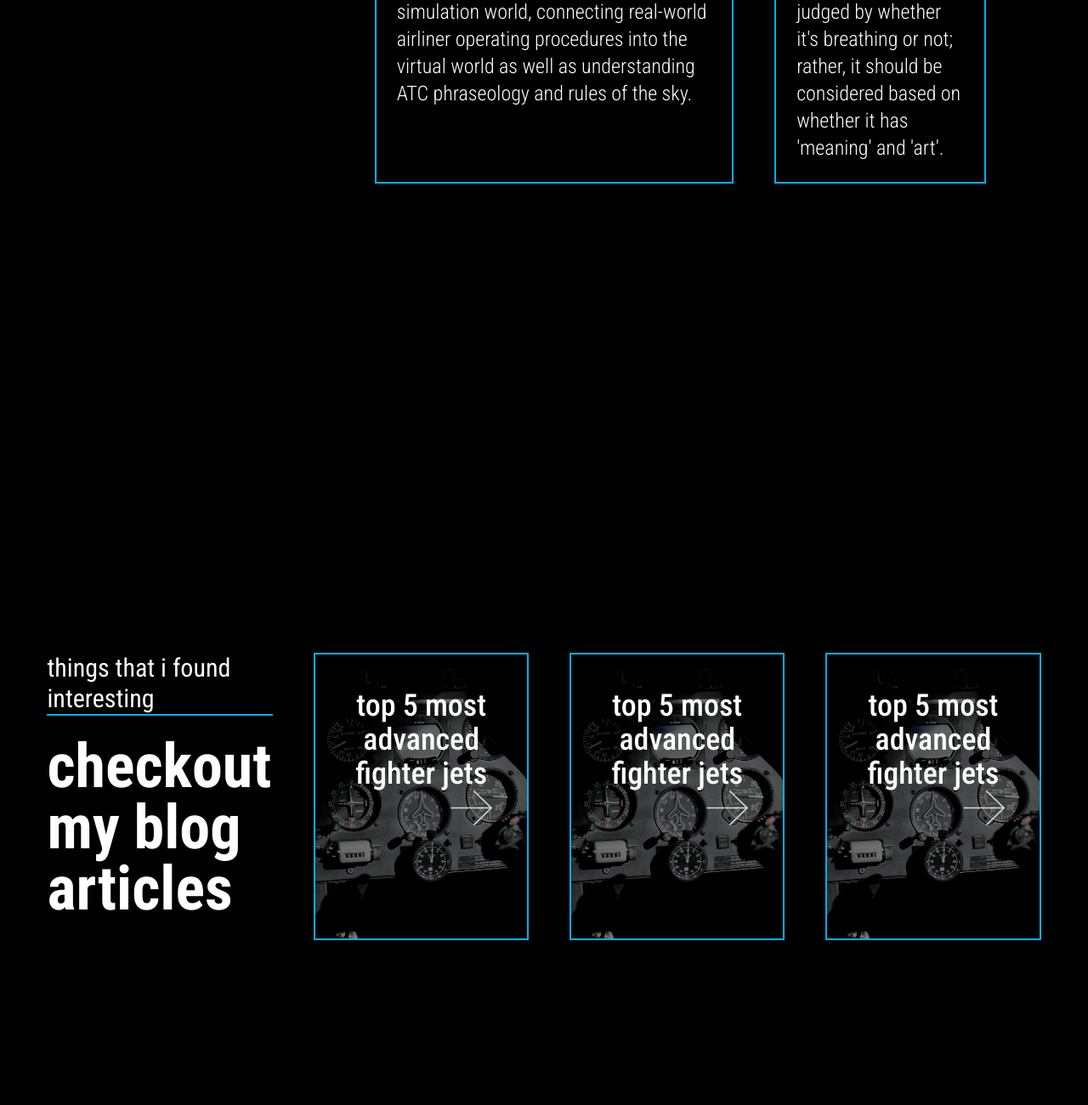
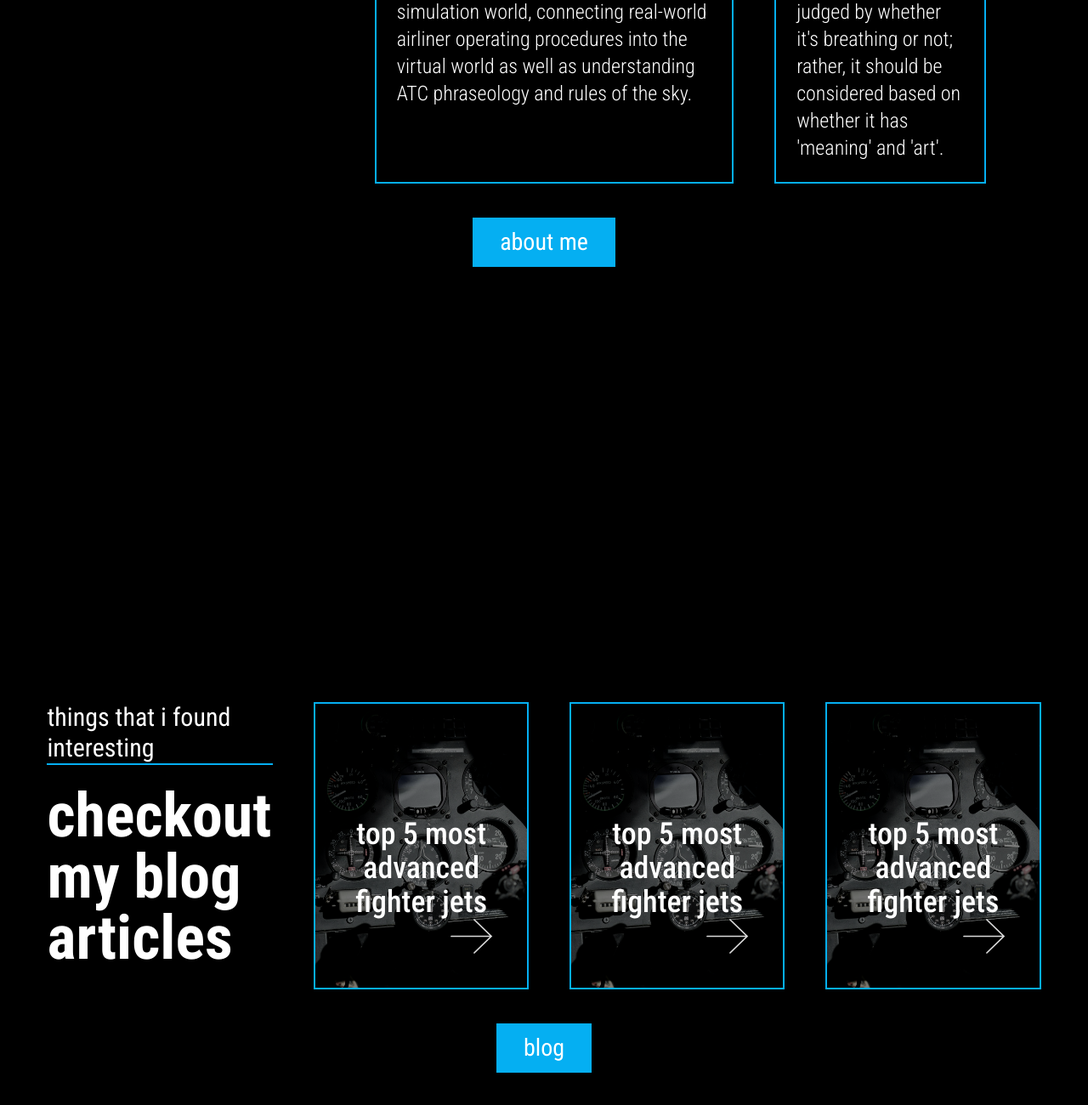
Before and after one commit to emredaglier/emredaglier.github.io, a website: page public/index.html in a window 1280 px wide. Shown: the part 1900-3200 px from the top of the page at 85% size. Drawn offline with Linux system fonts and the light colour scheme.

Commit message:
about me and blog section added

```diff
--- a/public/index.html
+++ b/public/index.html
@@ -118,7 +118,7 @@
         </div>
       </div>
     </div>
-    <a href="#"><button class="lg:hidden md:block hidden btn-primary">about me</button></a>
+    <a href="#"><button class="btn-primary">about me</button></a>
   </div>
   <div class="flex flex-col items-center lg:pl-[120px] lg:pr-[120px] md:pl-[60px] md:pr-[60px] pl-[30px] pr-[30px] p-32 space-y-10 md:mb-32 lg:mb-48 xl:mb-64">
     <div class="flex md:flex-row flex-col">
@@ -138,7 +138,7 @@
           <div class=" relative w-full bg-white min-h-[320px] border-[#05AFF2] border-2">
             <img src="img/blog-1.jpg" alt="" class="absolute inset-0 w-full h-full object-cover">
             <div class="absolute inset-0 bg-black opacity-50"></div>
-            <div class="relative flex flex-col items-center justify-end w-full text-white text-4xl text-center font-[roboto-medium] p-10">
+            <div class="relative flex flex-col items-center justify-end w-full h-full text-white text-4xl text-center font-[roboto-medium] p-10">
               <div class="flex">
                 <p>top 5 most advanced fighter jets</p>
               </div>
@@ -154,10 +154,10 @@
           </div>
         </a>
         <a href="#" class="lg:flex md:hidden flex">
-          <div class="relative bg-white min-h-[320px] border-[#05AFF2] border-2">
+          <div class="relative w-full bg-white min-h-[320px] border-[#05AFF2] border-2">
             <img src="img/blog-1.jpg" alt="" class="absolute inset-0 w-full h-full object-cover">
             <div class="absolute inset-0 bg-black opacity-50"></div>
-            <div class="relative flex flex-col items-center justify-end w-full text-white text-4xl text-center font-[roboto-medium] p-10">
+            <div class="relative flex flex-col items-center justify-end w-full h-full text-white text-4xl text-center font-[roboto-medium] p-10">
               <div class="flex">
                 <p>top 5 most advanced fighter jets</p>
               </div>
@@ -173,10 +173,10 @@
           </div>
         </a>
         <a href="#" class="xl:flex md:hidden flex">
-          <div class="relative bg-white min-h-[320px] border-[#05AFF2] border-2">
+          <div class="relative w-full bg-white min-h-[320px] border-[#05AFF2] border-2">
             <img src="img/blog-1.jpg" alt="" class="absolute inset-0 w-full h-full object-cover">
             <div class="absolute inset-0 bg-black opacity-50"></div>
-            <div class="relative flex flex-col items-center justify-end w-full text-white text-4xl text-center font-[roboto-medium] p-10">
+            <div class="relative flex flex-col items-center justify-end w-full h-full text-white text-4xl text-center font-[roboto-medium] p-10">
               <div class="flex">
                 <p>top 5 most advanced fighter jets</p>
               </div>
@@ -194,7 +194,7 @@
 
       </div>
     </div>
-    <a href="#"><button class="lg:hidden md:block hidden btn-primary">blog</button></a>
+    <a href="#"><button class="btn-primary">blog</button></a>
   </div>
 
 
```
